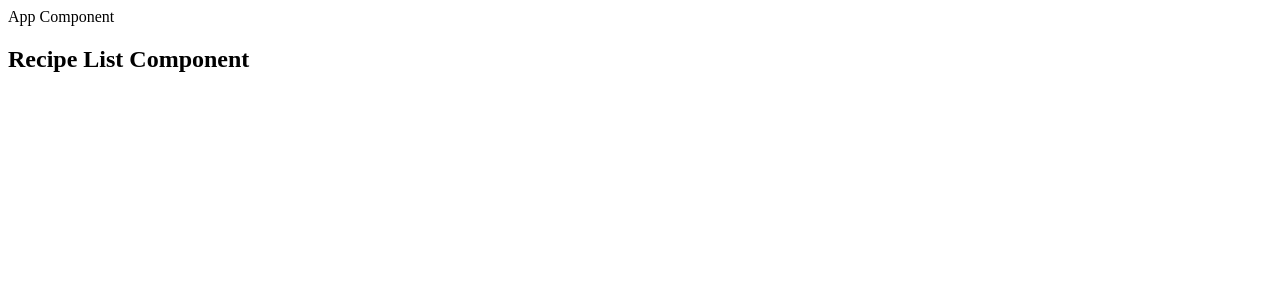
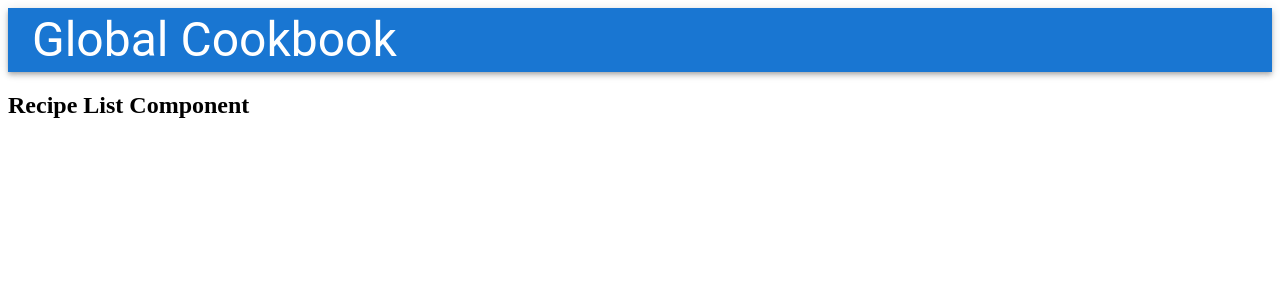
Before and after one commit to 6kbgdb7k85-stack/Global-Cookbook, a React (Vite) app in the folder client/: page / in a window 1280 px wide. Shown: the top 300 px of the page. Built offline with nearby package versions, Linux system fonts and the light colour scheme.

Commit message:
app bar blocked out

```diff
--- a/client/package.json
+++ b/client/package.json
@@ -12,6 +12,7 @@
   "dependencies": {
     "@emotion/react": "^11.14.0",
     "@emotion/styled": "^11.14.1",
+    "@fontsource/roboto": "^5.3.0",
     "@mui/icons-material": "^9.4.0",
     "@mui/material": "^9.4.0",
     "react": "^19.2.8",
--- a/client/src/App.jsx
+++ b/client/src/App.jsx
@@ -1,15 +1,65 @@
-import { useState } from 'react'
-import { Outlet } from 'react-router'
-
+import { AccountCircle } from "@mui/icons-material";
+import MenuIcon from "@mui/icons-material/Menu";
+import {
+  AppBar,
+  Box,
+  IconButton,
+  Menu,
+  MenuItem,
+  Toolbar,
+  Typography,
+} from "@mui/material";
+import { useState } from "react";
+import { Outlet, useNavigate } from "react-router";
 
 function App() {
+  const [user, setUser] = useState(null);
+  const [menuAnchor, setMenuAnchor] = useState(null);
+
+  const navigate = useNavigate()
+
+  function toggleMenu(e = {}) {
+    setMenuAnchor(menuAnchor ? false : e.currentTarget);
+  }
+
+  function logout(){
+    navigate('/')
+    setUser(null)
+  }
 
   return (
     <>
-      App Component
-      <Outlet context={{}}/>
+      <Box sx={{ flexGrow: 1 }}>
+        <AppBar position="static">
+          <Toolbar>
+            <Typography variant="h3" sx={{ flexGrow: 1 }}>
+              Global Cookbook
+            </Typography>
+            {user && (
+              <>
+                <IconButton color="inherit" size="large" onClick={toggleMenu}>
+                  <AccountCircle fontSize="inherit" />
+                </IconButton>
+                <Menu
+                  anchorEl={menuAnchor}
+                  open={Boolean(menuAnchor)}
+                  onClose={toggleMenu}
+                >
+                  <MenuItem onClick={()=>navigate('/profile')}>
+                    Profile
+                  </MenuItem>
+                  <MenuItem onClick={logout}>
+                    Logout
+                  </MenuItem>
+                </Menu>
+              </>
+            )}
+          </Toolbar>
+        </AppBar>
+      </Box>
+      <Outlet context={{user,setUser}} />
     </>
-  )
+  );
 }
 
-export default App
+export default App;
```
Also changed, not shown: 1 other file (tests, documents, lock files or other folders).
